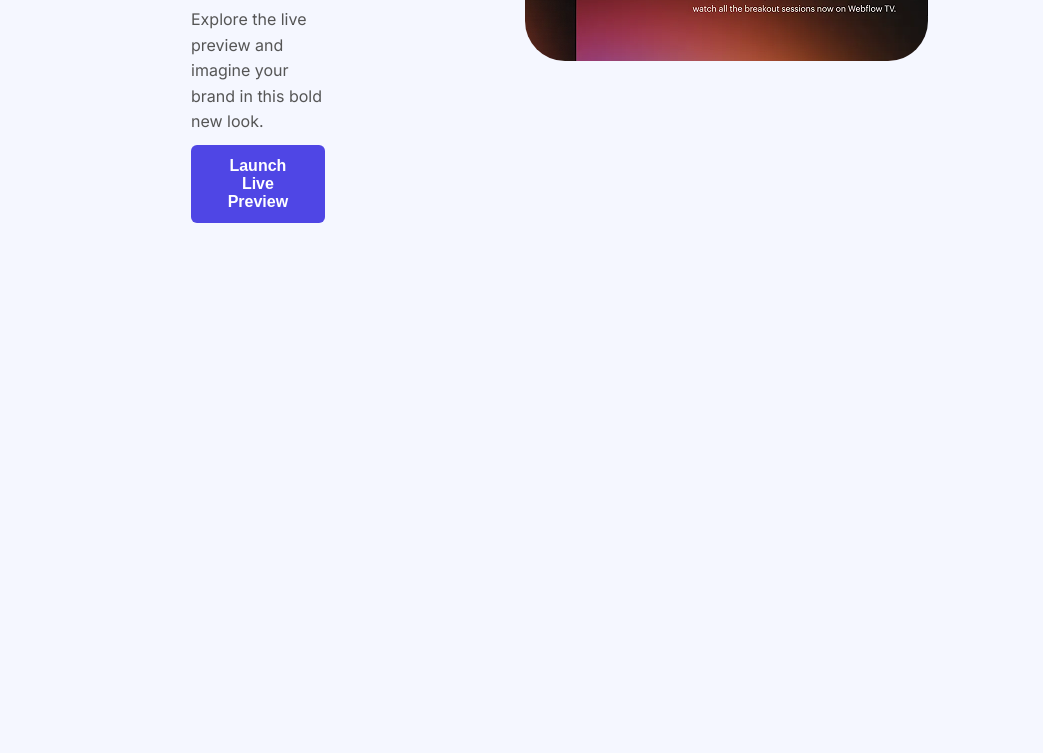
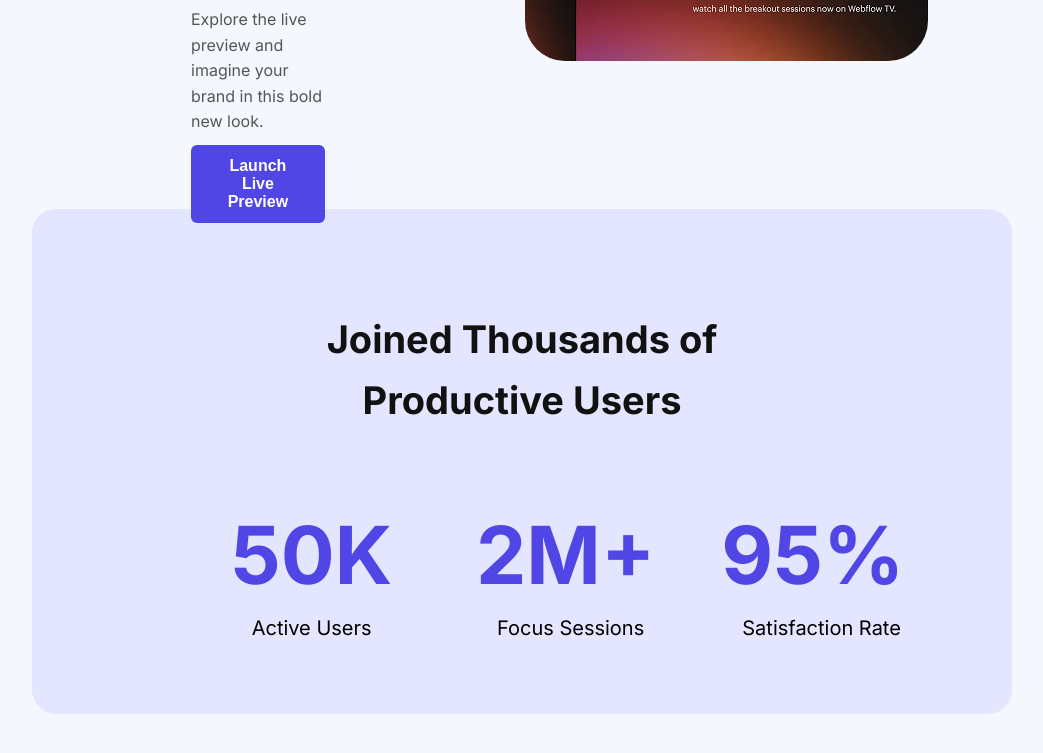
Before and after one commit to Sanowar17/first-assignment-hero, a plain HTML site: page index.html in a window 1280 px wide. Shown: the part 1097-1850 px from the top of the page, without its empty margins (109-1152 px from the left). Before the commit the page ends 1320 px from the top, so only its background shows below. Drawn offline with Linux system fonts and the light colour scheme.

Commit message:
added productive user section

```diff
--- a/index.html
+++ b/index.html
@@ -38,8 +38,27 @@
                     <button class="launch-btn btn-primary">Launch Live Preview</button></div>
                     <img class="action-right" src="Assets/wc-mini.png" alt="">
                 </div>
-
-        </section>
+                </section>
+                <!-- 4. Productive Users Section -->
+    <section class="productive-users-section">
+        <div class="container">
+            <h2 class="users-title">Joined Thousands of Productive Users</h2>
+            <div class="stats-container">
+                <div class="stat-item">
+                    <div class="stat-number">50K</div>
+                    <div class="stat-label">Active Users</div>
+                </div>
+                <div class="stat-item">
+                    <div class="stat-number">2M+</div>
+                    <div class="stat-label">Focus Sessions</div>
+                </div>
+                <div class="stat-item">
+                    <div class="stat-number">95%</div>
+                    <div class="stat-label">Satisfaction Rate</div>
+                </div>
+            </div>
+        </div>
+    </section>
 
 
 </body>
--- a/styles/style.css
+++ b/styles/style.css
@@ -115,3 +115,52 @@ header {
     background-position: 737px;
 
 }
+/*  Productive Users Section  */
+.productive-users-section {
+    background-color: rgba(78, 71, 255, 0.1);
+    padding: 50px 142px;
+    text-align: center;
+    margin: 16px 159px 137px 141px ;
+    background-position: 141px 1258px;
+    border-radius: 24px;
+}
+
+.users-title {
+    font-size: 38px;
+    font-weight: bold;
+    margin: 50px 142px 40px 142px;
+    text-align: center;
+}
+
+.stats-container {
+    display: flex;
+    justify-content:space-around;
+    gap: 40px;
+    flex-wrap: wrap;
+}
+
+.stat-item {
+  border-radius: 12px;
+    padding: 20px;
+    width: 150px;
+
+}
+
+.stat-number {
+    font-size: 80px;
+    font-weight: bold;
+    color: #4f46e5;
+    margin: 0px 9px 24px 9px;
+    width: 162px; height: 97px;
+
+}
+
+.stat-label {
+    font-size: 20px;
+    color: #000000;
+    font-weight: 400;
+    margin: 0px 30px;
+    display: inline;
+     white-space: nowrap;
+     text-align: center;
+}
```
